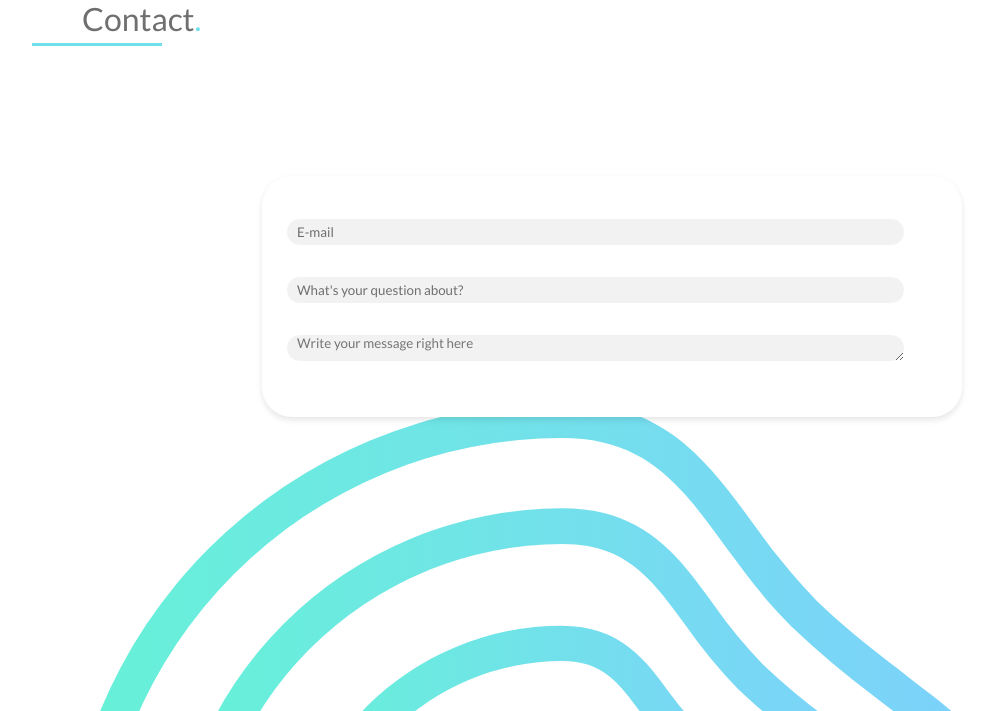
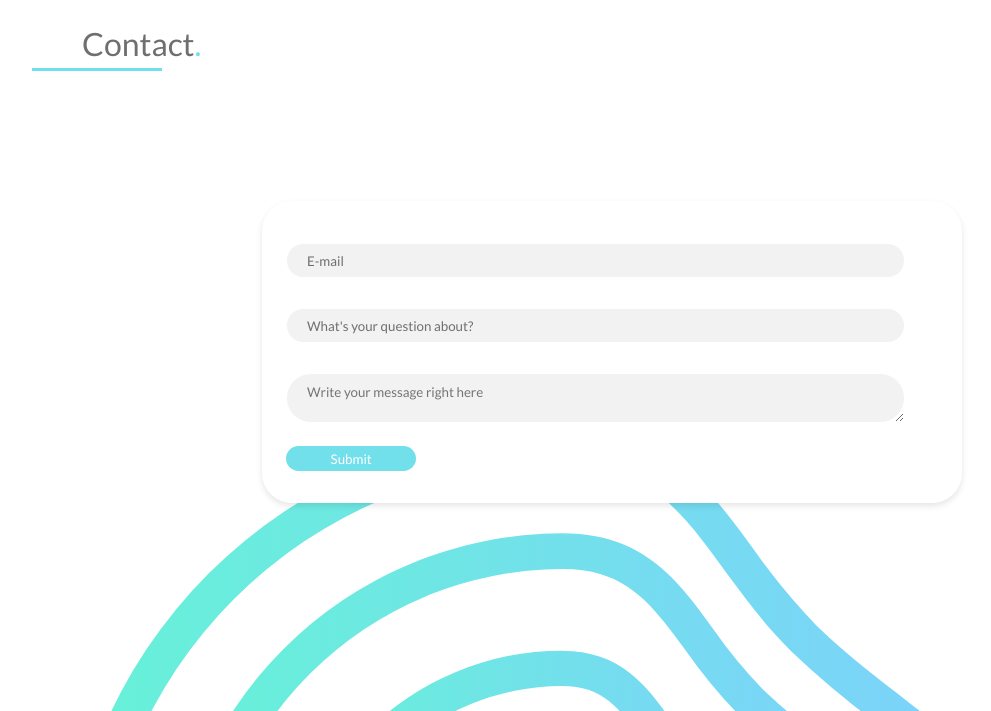
Before and after one commit to DemRossi/Drippeo, a PHP site: page / in a window 1280 px wide. Shown: the part 2476-3187 px from the top of the page, without its empty margins (78-1069 px from the left). Run offline with PHP 8.4, Linux system fonts and the light colour scheme.

Commit message:
css/fixes

```diff
--- a/css/style.css
+++ b/css/style.css
@@ -272,7 +272,7 @@ nav {
   padding: 50px 30px 0 50px;
   z-index: 1;
   width: 100%;
-  margin-bottom: 45px;
+  margin-bottom: 70px;
 }
 
 .blue {
@@ -397,13 +397,27 @@ width: 300px;
 .inputField {
   background-color: #F2F2F2;
   width: 95%;
-  height: 28px;
+  height: 35px;
   border-radius: 30px;
-  padding-left: 10px;
+  padding-left: 20px;
   margin-top: 10px;
   margin-bottom: 20px;
   border: 1px solid #ffffff;
   outline: none;
+}
+
+.textarea{
+  height: 50px;
+  height: 50px;
+  padding: 10px 0 0 20px;
+}
+
+.contactForm input[type=submit]{
+  width: 40%;
+  height: 25px;
+  border-radius: 30px;
+ color:white;
+ background-color: #72E0EB;
 }
 
 /* Start Footer */
@@ -600,7 +614,7 @@ float :left;
  .producttekst{
     float:right;
     text-align: right;
-    width: 400px;
+    width: 415px;
   }
 
   .product hr {
@@ -650,15 +664,19 @@ float :left;
   }
   .icon-div{
     display: grid;
-    grid-template-columns: auto auto auto auto;
+    grid-template-columns: 200px 200px 200px 200px;
     padding: 30px;
     grid-column-gap: 50px;
-    width: 600px;
+    width: 100%;
+    align-content: center;
+    justify-content: center;
 
   }
 
   .icon-div img{
     height: 150px;
+    margin-left: auto;
+    margin-right: auto;
 
 
   }
@@ -690,5 +708,9 @@ float :left;
     transform-origin: 0 0;
     transform: rotate(-90deg);
   }
+  .contactForm input[type=submit]{
+    width: 20%;
+
+  }
 
 }
--- a/index.php
+++ b/index.php
@@ -114,8 +114,9 @@
                         <input type="text" placeholder="What's your question about?" name="onderwerp" class="inputField">
                 </div>
                 <div class="form__veld">
-                        <textarea type="text" placeholder="Write your message right here" name="bericht" class="inputField"></textarea>
+                        <textarea type="text" placeholder="Write your message right here" name="bericht" class="inputField textarea"></textarea>
                 </div>
+                <input type="submit">
             </form>
 
     </div>
```
